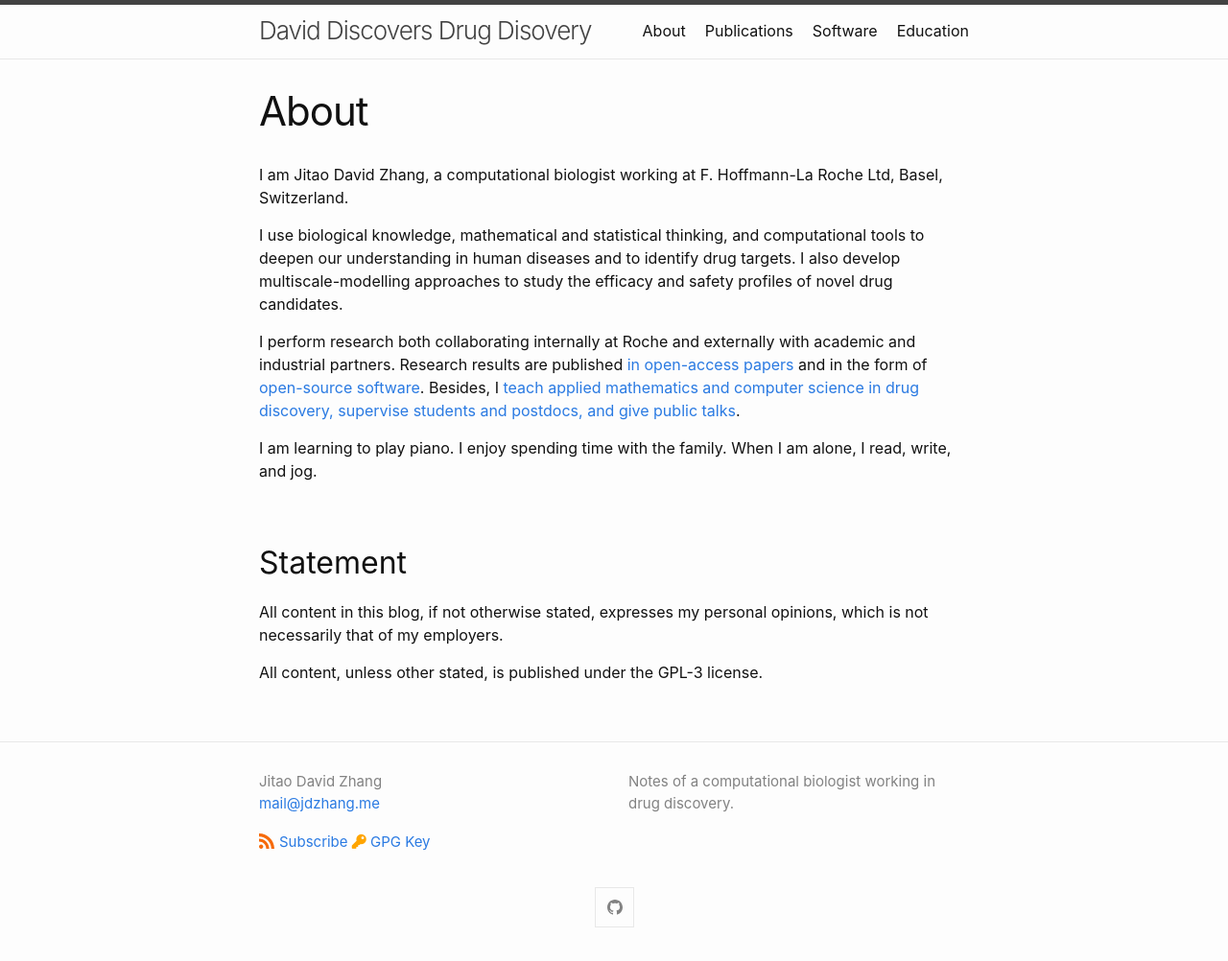
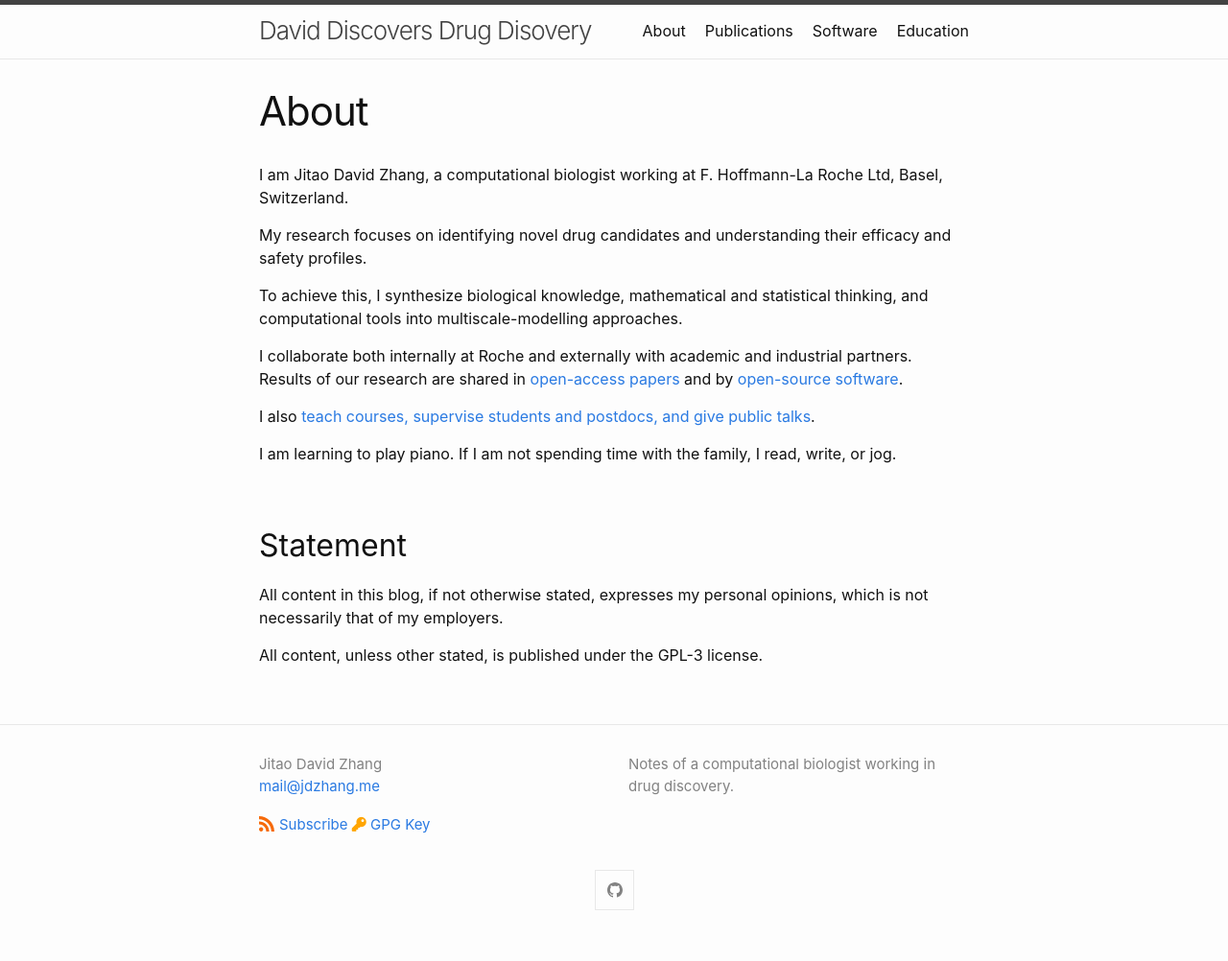
Before and after one commit to Accio/accio.github.io, a Jekyll site: the page built from _pages/about.md, in a window 1280 px wide. Shown: the whole page at 96% size. Built offline with Jekyll 4.4.1, drawn with Linux system fonts in a browser that asks for light colours.

Commit message:
update about.md and education to use shorter sentences

```diff
--- a/_pages/about.md
+++ b/_pages/about.md
@@ -6,12 +6,15 @@ permalink: /about
 
 I am Jitao David Zhang, a computational biologist working at F. Hoffmann-La Roche Ltd, Basel, Switzerland.
 
-I use biological knowledge, mathematical and statistical thinking, and computational tools to deepen our understanding in human diseases and to identify drug targets. I also develop multiscale-modelling approaches to study the efficacy and safety profiles of novel drug candidates.
+My research focuses on identifying novel drug candidates and understanding their efficacy and safety profiles.
 
-I perform research both collaborating internally at Roche and externally with academic and industrial partners. Research results are published [in open-access papers]({{site.url}}/publications) and in the form of [open-source software]({{site.url}}/software). Besides, I [teach applied mathematics and computer science in drug discovery, supervise students and postdocs, and give public talks]({{site.url}}/education).
+To achieve this, I synthesize biological knowledge, mathematical and statistical thinking, and computational tools into multiscale-modelling approaches.
 
-I am learning to play piano. I enjoy spending time with the family. When I am
-alone, I read, write, and jog.
+I collaborate both internally at Roche and externally with academic and industrial partners. Results of our research are shared in [open-access papers]({{site.url}}/publications) and by [open-source software]({{site.url}}/software).
+
+I also [teach courses, supervise students and postdocs, and give public talks]({{site.url}}/education).
+
+I am learning to play piano. If I am not spending time with the family, I read, write, or jog.
 
 ## Statement
 
```
Also changed, not shown: _pages/education.md (+1 -1 lines).
